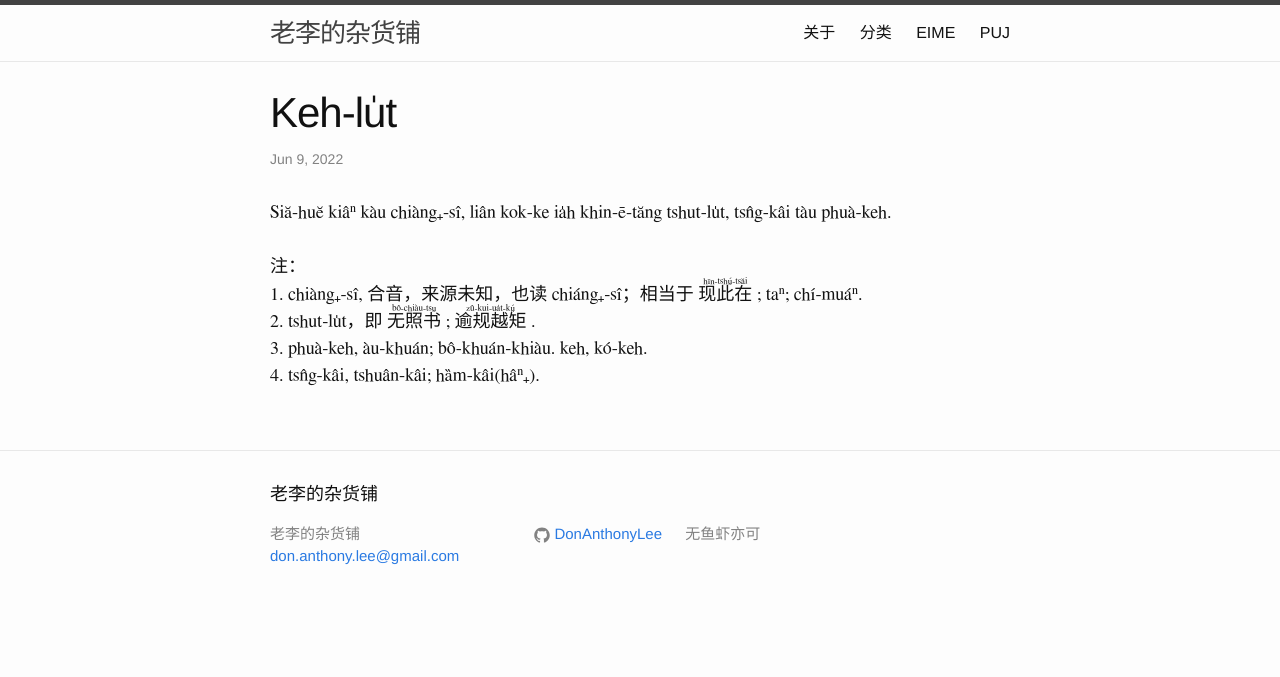
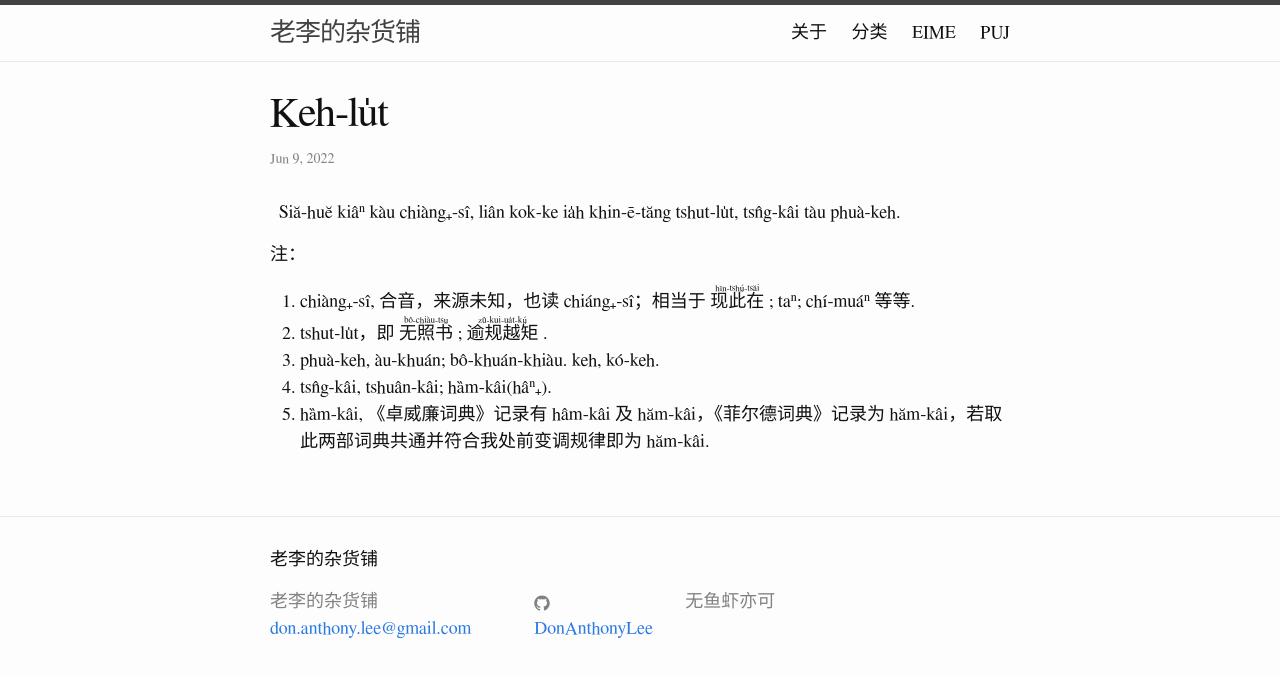
Before and after one commit to DonAnthonyLee/DonAnthonyLee.github.io, a Jekyll site: the page built from docs/puj/Keh-lu̍t.md, in a window 1280 px wide. Shown: the top 677 px of the page. Built offline with Jekyll 4.4.1, drawn with Linux system fonts in a browser that asks for light colours; some web fonts are replaced.

Commit message:
update Keh-lu̍t.md

```diff
--- a/docs/puj/Keh-lu̍t.md
+++ b/docs/puj/Keh-lu̍t.md
@@ -5,16 +5,17 @@
 tag: PUJ_essay
 ---
 
-<section class="PUJ">
+{% include puj-style.html %}
 
-Siă-huĕ kiâⁿ kàu chiàng₊-sî, liân kok-ke ia̍h khin-ē-tăng tshut-lu̍t, tsn̂g-kâi tàu phuà-keh.<br>
-<br>
-注：<br>
+&nbsp;&nbsp;Siă-huĕ kiâⁿ kàu chiàng₊-sî, liân kok-ke ia̍h khin-ē-tăng tshut-lu̍t, tsn̂g-kâi tàu phuà-keh.<br>
+
+
+注：
 1. chiàng₊-sî, 合音，来源未知，也读 chiáng₊-sî；相当于
 <ruby style="ruby-position:over">
 		<rb class="markup_main">现此在</rb>
 		<rp>(</rp><rt class="markup_over">hīn-tshṳ́-tsăi</rt><rp>)</rp>
-</ruby>; taⁿ; chí-muáⁿ.<br>
+</ruby>; taⁿ; chí-muáⁿ 等等.
 2. tshut-lu̍t，即
 <ruby style="ruby-position:over">
 		<rb class="markup_main">无照书</rb>
@@ -23,8 +24,7 @@
 <ruby style="ruby-position:over">
 		<rb class="markup_main">逾规越矩</rb>
 		<rp>(</rp><rt class="markup_over">zû-kui-ua̍t-kṳ́</rt><rp>)</rp>
-</ruby>.<br>
-3. phuà-keh, àu-khuán; bô-khuán-khiàu. keh, kó-keh.<br>
-4. tsn̂g-kâi, tshuân-kâi; hȁm-kâi(hâⁿ₊).<br>
-
-</section>
+</ruby>.
+3. phuà-keh, àu-khuán; bô-khuán-khiàu. keh, kó-keh.
+4. tsn̂g-kâi, tshuân-kâi; hȁm-kâi(hâⁿ₊).
+5. hȁm-kâi, 《卓威廉词典》记录有 hâm-kâi 及 hăm-kâi，《菲尔德词典》记录为 hăm-kâi，若取此两部词典共通并符合我处前变调规律即为 hăm-kâi.
```
